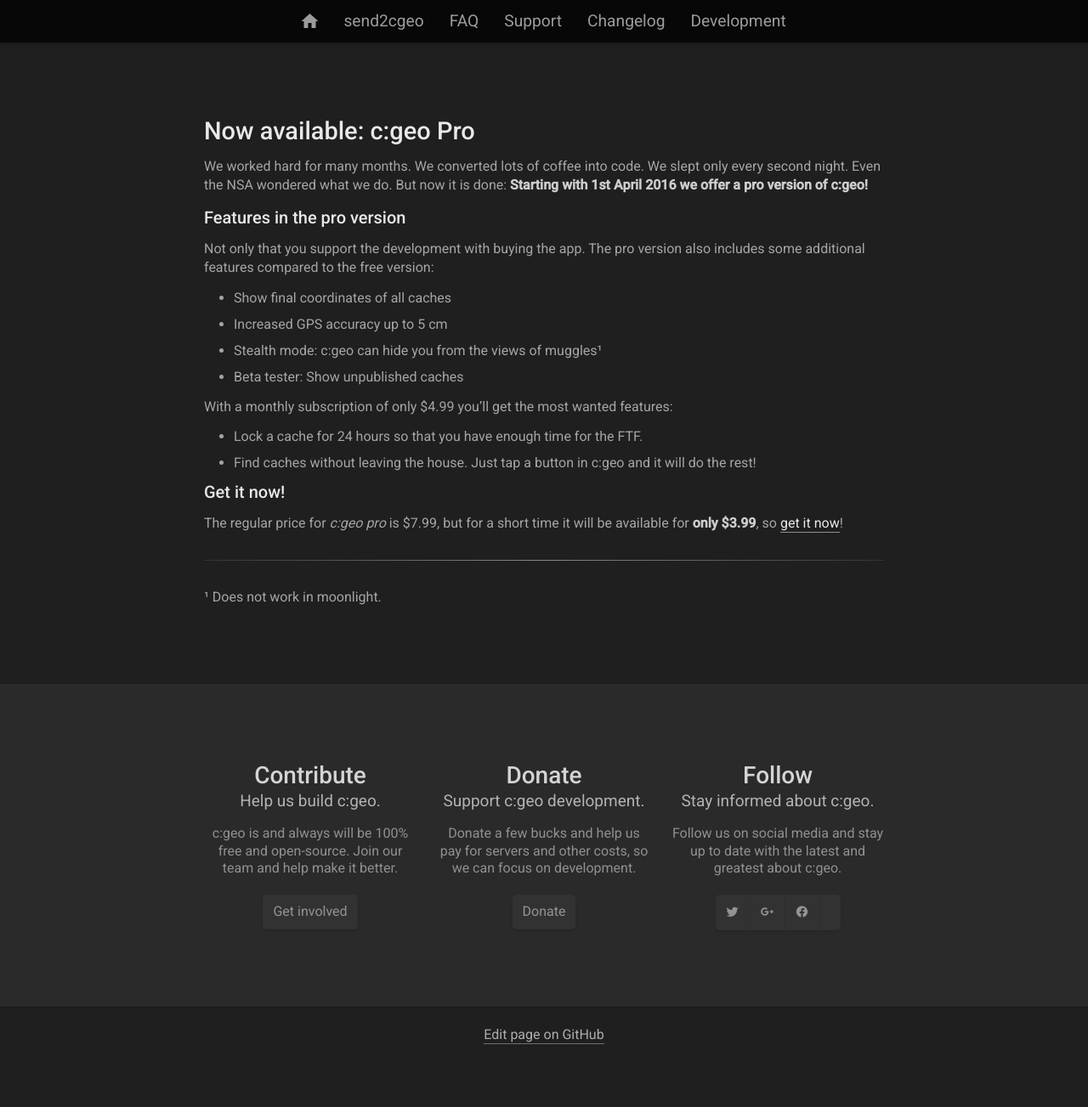
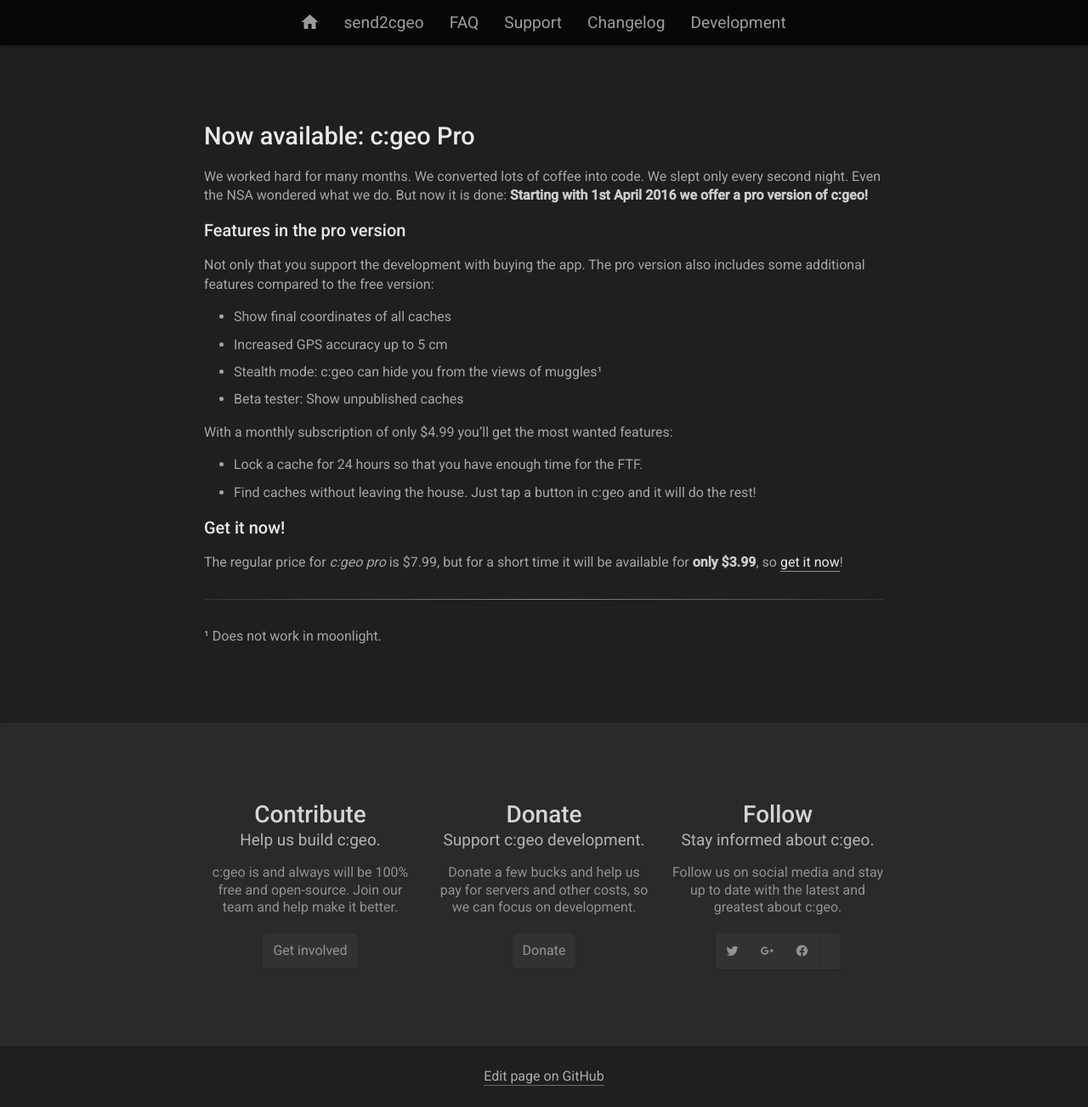
Before and after one commit to cgeo/cgeo.github.io, a Jekyll site: the page built from pro.md, in a window 1280 px wide and 1303 px high. Shown: the whole window at 85% size. Built offline with Jekyll 4.4.1, drawn with Linux system fonts in a browser that asks for light colours; nearby versions of some CDN libraries; a script that is not in the unit is left out.

Commit message:
Fix margin & lineheight of nested lists

```diff
--- a/_sass/article.scss
+++ b/_sass/article.scss
@@ -1,4 +1,5 @@
 article {
+    line-height: 1.4;
 	color: rgba(white, .6);
 
 	h1, h2, h3 {
@@ -30,14 +31,10 @@
 		}
 	}
 
-	p {
-		line-height: 1.4;
-	}
-
 	ul, ol { margin-left: 35px; }
 	ul { list-style-type: disc; }
 	ol { list-style-type: decimal; }
-	li { margin-bottom: 15px; }
+	li { margin-bottom: 10px; }
 
 	a {
 		cursor: pointer;
--- a/_sass/reset.scss
+++ b/_sass/reset.scss
@@ -32,9 +32,6 @@
 footer, header, hgroup, menu, nav, section {
 	display: block;
 }
-body {
-	line-height: 1;
-}
 ol, ul {
 	list-style: none;
 }
```
